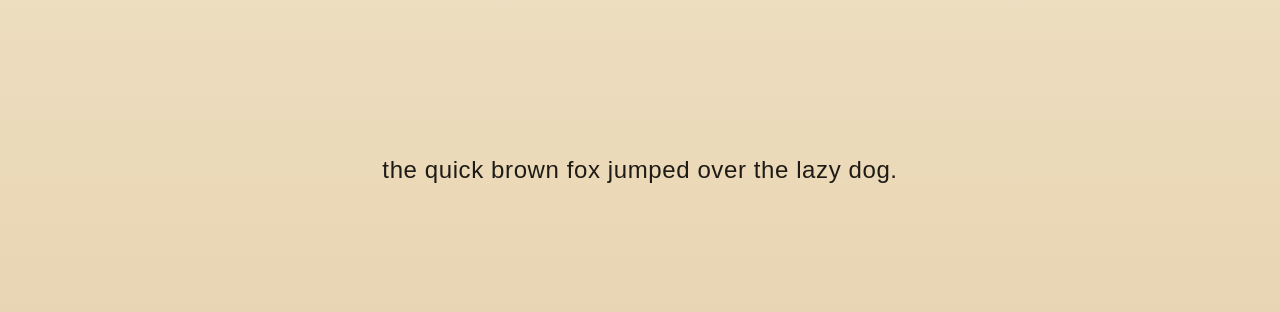
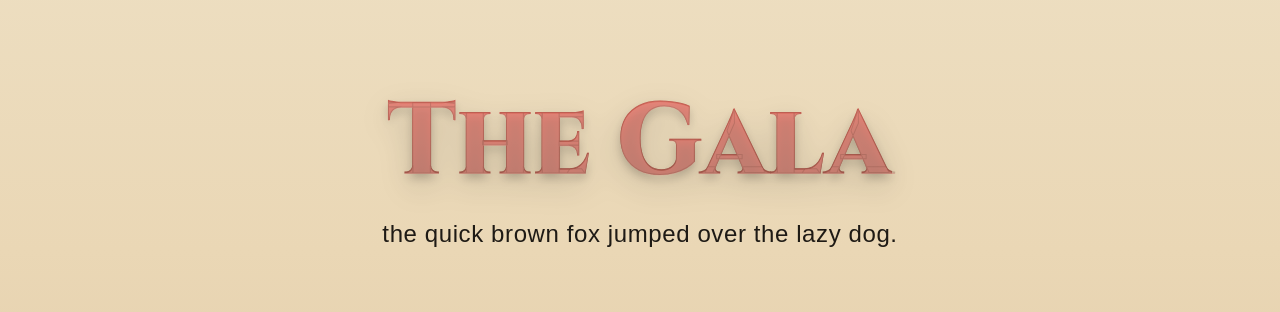
Before and after one commit to healdj24/gala-website, a Next.js app: page / in a window 1280 px wide. Shown: the part 1830-2142 px from the top of the page. Built offline with nearby package versions, Linux system fonts and the light colour scheme.

Commit message:
feat: center 'Welcome' then 'to' on curtain; fade-in; add crimson 'The Gala' on beige; scroll-triggered reveal

```diff
--- a/src/app/page.tsx
+++ b/src/app/page.tsx
@@ -5,9 +5,11 @@ import { Cinzel } from "next/font/google";
 
 export default function Home() {
   const sectionRef = useRef<HTMLDivElement | null>(null);
+  const beigeRef = useRef<HTMLElement | null>(null);
   const [vh, setVh] = useState(0);
   // Scroll progress within curtain section (0..1)
   const progressRef = useRef(0);
+  const beigeFadeRef = useRef(0);
   const [, force] = useState(0); // re-render trigger
 
   useEffect(() => {
@@ -29,6 +31,16 @@ export default function Home() {
     };
     const onScrollOrResize = () => {
       progressRef.current = calcProgress();
+      // Compute beige fade based on beige section entering viewport
+      if (beigeRef.current) {
+        const br = beigeRef.current.getBoundingClientRect();
+        const viewportH = window.innerHeight;
+        // Start fade when beige top crosses 85% of viewport, complete by 55%
+        const start = viewportH * 0.85;
+        const end = viewportH * 0.55;
+        const raw = 1 - (br.top - end) / (start - end);
+        beigeFadeRef.current = Math.max(0, Math.min(1, raw));
+      }
       force((v) => v + 1);
     };
     onScrollOrResize();
@@ -93,47 +105,71 @@ export default function Home() {
             />
           </div>
 
-          {/* Word overlay along NW→SE diagonal */}
-          <div className="pointer-events-none absolute inset-0 z-30">
-            {words.map((word, i) => {
-              const start = thresholds[i];
-              // Fade when progress passes the threshold (with a small ramp)
+          {/* Centered \"Welcome\" then \"to\" on the curtain, sequential fade-in */}
+          <div className="pointer-events-none absolute inset-0 z-30 flex items-center justify-center">
+            <div className="text-center space-y-3">
+              {(() => {
                 const p = progressRef.current;
                 const ramp = 0.12;
-              const t = Math.max(0, Math.min(1, (p - start) / ramp));
-              const scale = 0.92 + 0.08 * t;
-              const pos = positions[i];
+                const tWelcome = Math.max(0, Math.min(1, (p - 0.0) / ramp));
+                const tTo = Math.max(0, Math.min(1, (p - 0.12) / ramp));
+                const scaleW = 0.92 + 0.08 * tWelcome;
+                const scaleT = 0.92 + 0.08 * tTo;
                 return (
+                  <>
                     <div
-                  key={word}
-                  className="absolute select-none"
+                      className="select-none"
                       style={{
-                    left: pos.x,
-                    top: pos.y,
-                    transform: `translate(-50%, -50%) scale(${scale})`,
-                    opacity: t,
+                        opacity: tWelcome,
+                        transform: `scale(${scaleW})`,
                         filter: "drop-shadow(0 10px 16px rgba(0,0,0,0.35))"
                       }}
                     >
-                  <GoldWord text={word} />
+                      <GoldWord text="Welcome" />
                     </div>
+                    <div
+                      className="select-none"
+                      style={{
+                        opacity: tTo,
+                        transform: `scale(${scaleT})`,
+                        filter: "drop-shadow(0 10px 16px rgba(0,0,0,0.35))"
+                      }}
+                    >
+                      <GoldWord text="to" />
+                    </div>
+                  </>
                 );
-            })}
+              })()}
+            </div>
           </div>
         </div>
       </section>
 
       {/* Revealed content immediately under the curtain */}
       <section
+        ref={beigeRef}
         className="min-h-screen w-full flex items-center justify-center p-8"
         style={{
           background:
             "linear-gradient(180deg, #efe3c9 0%, #ead7b5 60%, #e1cba8 100%)"
         }}
       >
+        <div className="text-center space-y-6">
+          {/* 'The Gala' fades in as the beige enters view, in crimson variant */}
+          <div
+            className="select-none"
+            style={{
+              opacity: beigeFadeRef.current,
+              transform: `scale(${0.96 + 0.04 * beigeFadeRef.current})`,
+              filter: "drop-shadow(0 10px 16px rgba(0,0,0,0.25))"
+            }}
+          >
+            <CrimsonWord text="The Gala" />
+          </div>
           <p className="text-lg sm:text-2xl tracking-wide text-[#1e1a15]">
             the quick brown fox jumped over the lazy dog.
           </p>
+        </div>
       </section>
     </main>
   );
@@ -178,3 +214,35 @@ function GoldWord({ text }: { text: string }) {
     </span>
   );
 }
+
+function CrimsonWord({ text }: { text: string }) {
+  return (
+    <span
+      className={`${cinzel.className} font-extrabold`}
+      style={{
+        fontSize: "clamp(40px, 8vw, 112px)",
+        lineHeight: 1.02,
+        letterSpacing: "0.8px",
+        color: "transparent",
+        backgroundImage: [
+          // curtain crimson
+          "linear-gradient(180deg, #ff3b3b 0%, #d11212 35%, #9b0c0c 65%, #5a0000 100%)",
+          // subtle specular highlight
+          "radial-gradient(120% 120% at 18% 10%, rgba(255,255,255,0.85) 0%, rgba(255,255,255,0) 38%)",
+          // soft corner shadow
+          "radial-gradient(120% 120% at 82% 90%, rgba(0,0,0,0.25) 0%, rgba(0,0,0,0) 55%)"
+        ].join(", "),
+        WebkitBackgroundClip: "text",
+        backgroundClip: "text",
+        WebkitTextStroke: "1px rgba(80,0,0,0.35)",
+        textShadow: [
+          "0 1px 0 rgba(255,180,180,0.35)",
+          "0 2px 0 rgba(180,0,0,0.25)",
+          "0 6px 10px rgba(0,0,0,0.35)"
+        ].join(", ")
+      }}
+    >
+      {text}
+    </span>
+  );
+}
```
Lines whose indentation alone changed are shown as unchanged.
